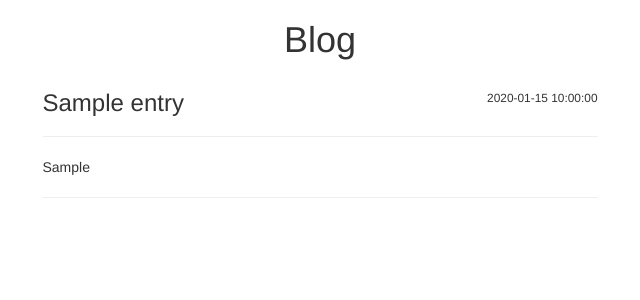
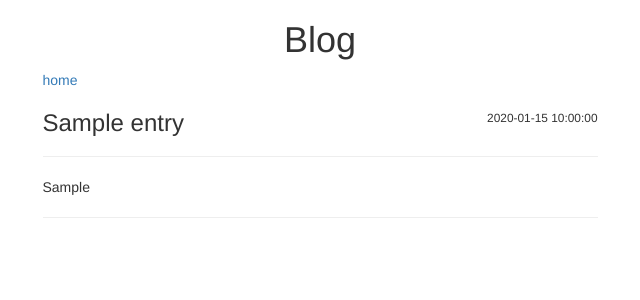
Before and after one commit to jreiher2003/Web-Development-with-Flask, a Flask app: page / in a window 1280 px wide. Shown: the top 300 px of the page, without its empty margins (320-960 px from the left). Run offline with Flask 2, Linux system fonts and the light colour scheme; tables that the repository leaves empty hold one stand-in row (values such as "Sample post"); parts of the project's set-up code (start-up, migrations or seed data) failed here and were passed over; some libraries are stand-ins or nearby versions.

Commit message:
add home button link

```diff
--- a/lesson 3 - Databases/basicblog/blog/templates/base.html
+++ b/lesson 3 - Databases/basicblog/blog/templates/base.html
@@ -13,6 +13,7 @@
 		<div class="row">
 			<div class="col-xs-12 col-sm-8 col-sm-offset-2 col-md-6 col-md-offset-3">
 				<h1 class="h1 text-center">Blog</h1>
+				<a href="/blog/">home</a>
 			</div>
 		</div>
 				{% block content %}{% endblock %}
```
